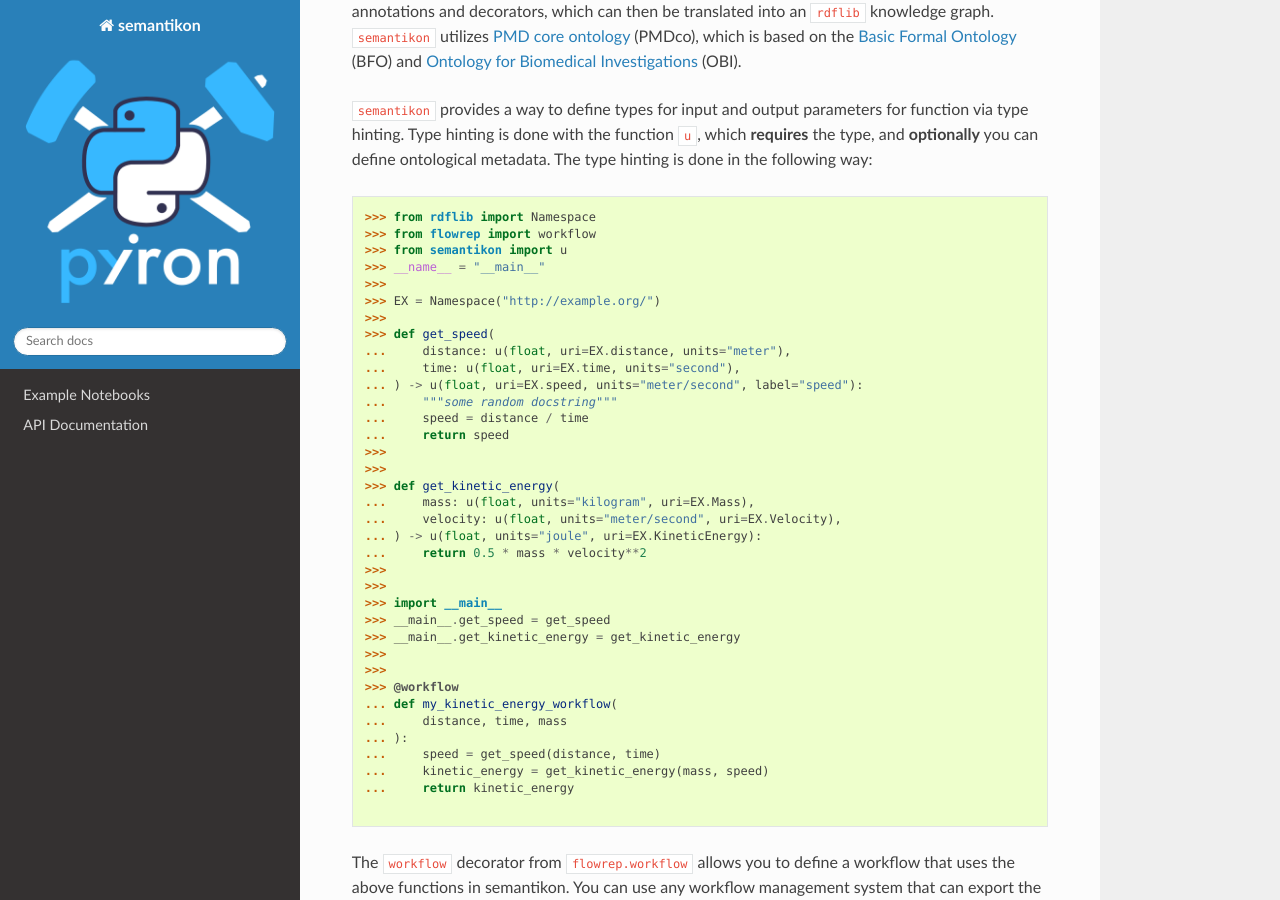
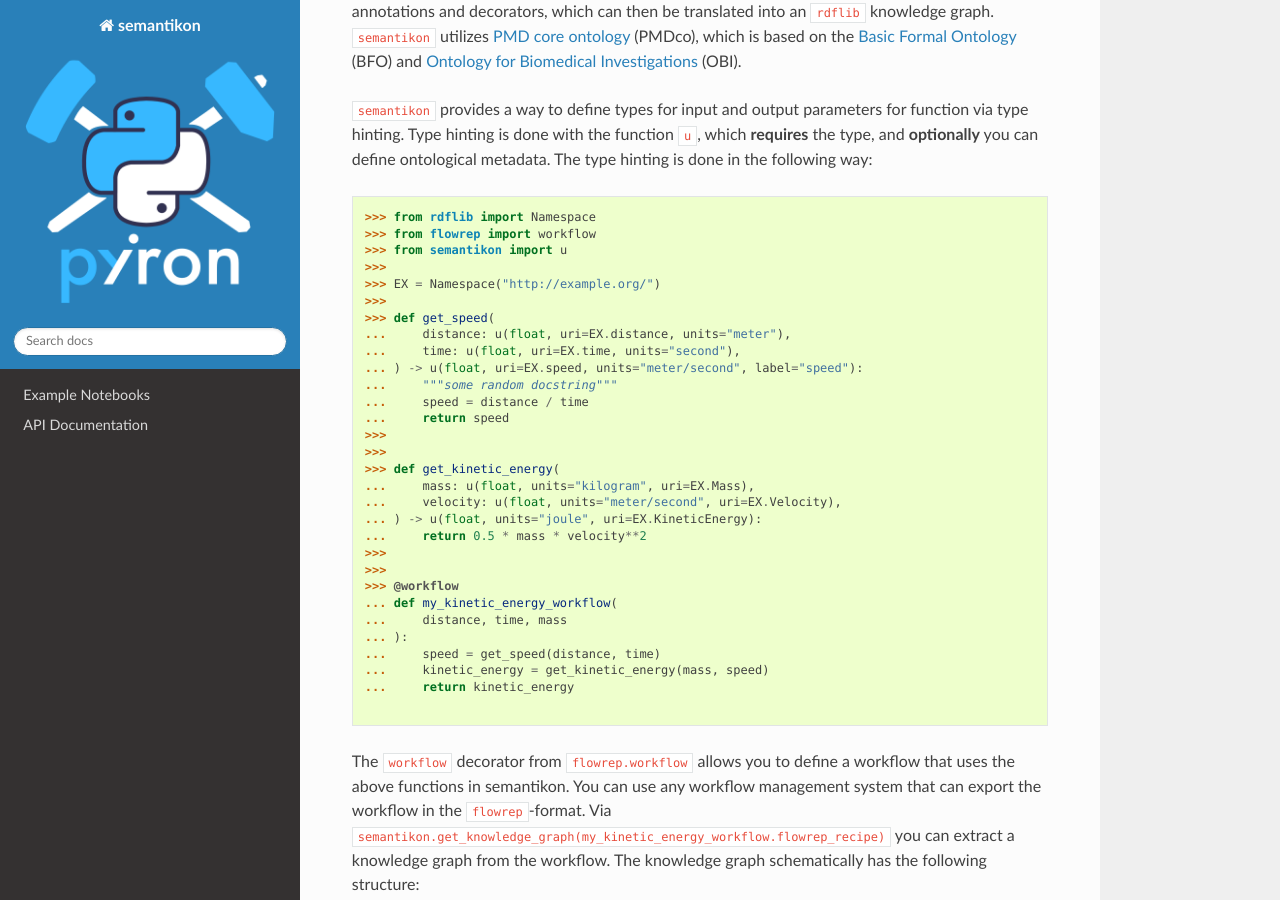
Before and after one commit to pyiron/semantikon, a Sphinx documentation site: the page built from docs/README.md, in a window 1280 px wide and 900 px high, scrolled down 969 px. Built offline with Sphinx 7.4.7 and the Read the Docs theme 3.1.0, drawn with Linux system fonts in a browser that asks for light colours; the version number could not be read and is left out.

Commit message:
feat: remove the lines added in the last commit

```diff
--- a/docs/README.md
+++ b/docs/README.md
@@ -43,7 +43,6 @@ In the realm of the workflow management systems, there are well defined inputs a
 >>> from rdflib import Namespace
 >>> from flowrep import workflow
 >>> from semantikon import u
->>> __name__ = "__main__"
 >>>
 >>> EX = Namespace("http://example.org/")
 >>>
@@ -61,11 +60,6 @@ In the realm of the workflow management systems, there are well defined inputs a
 ...     velocity: u(float, units="meter/second", uri=EX.Velocity),
 ... ) -> u(float, units="joule", uri=EX.KineticEnergy):
 ...     return 0.5 * mass * velocity**2
->>>
->>>
->>> import __main__
->>> __main__.get_speed = get_speed
->>> __main__.get_kinetic_energy = get_kinetic_energy
 >>>
 >>>
 >>> @workflow
```
